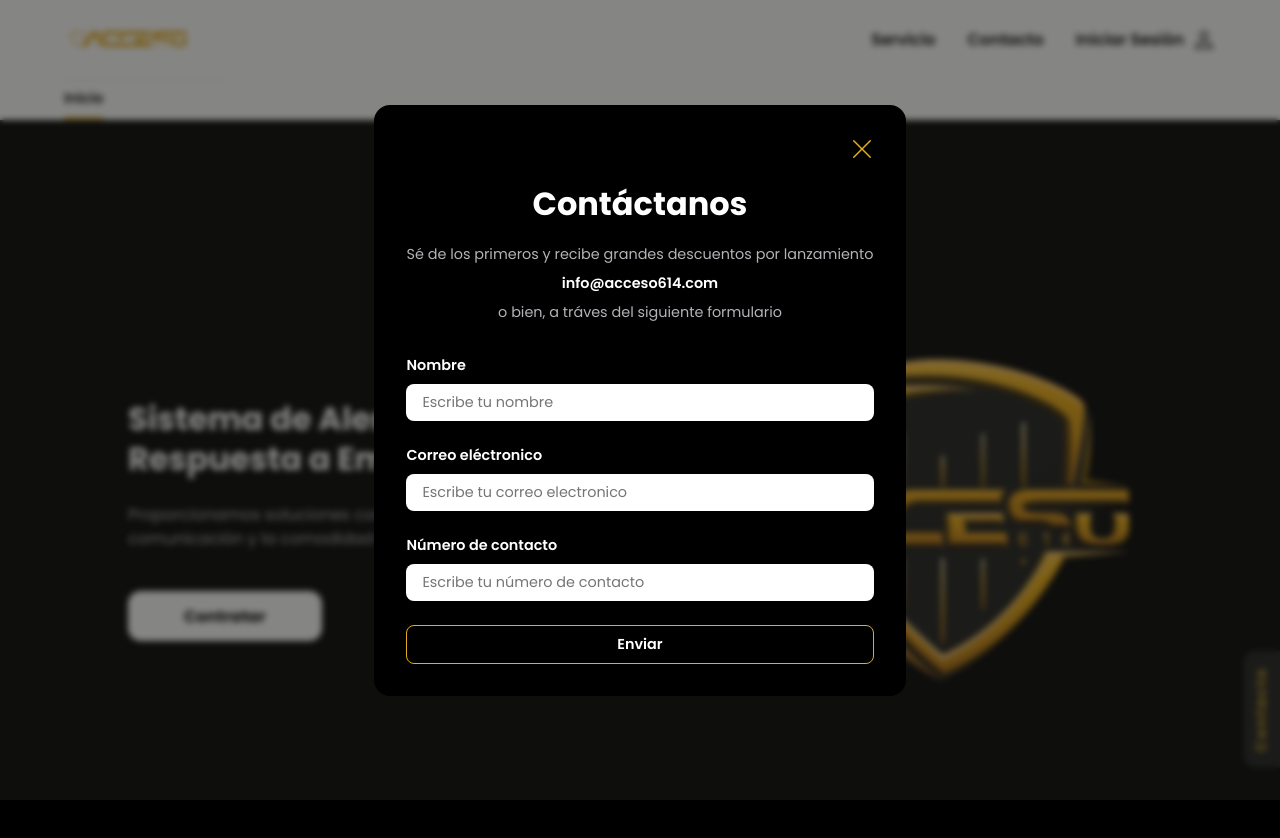
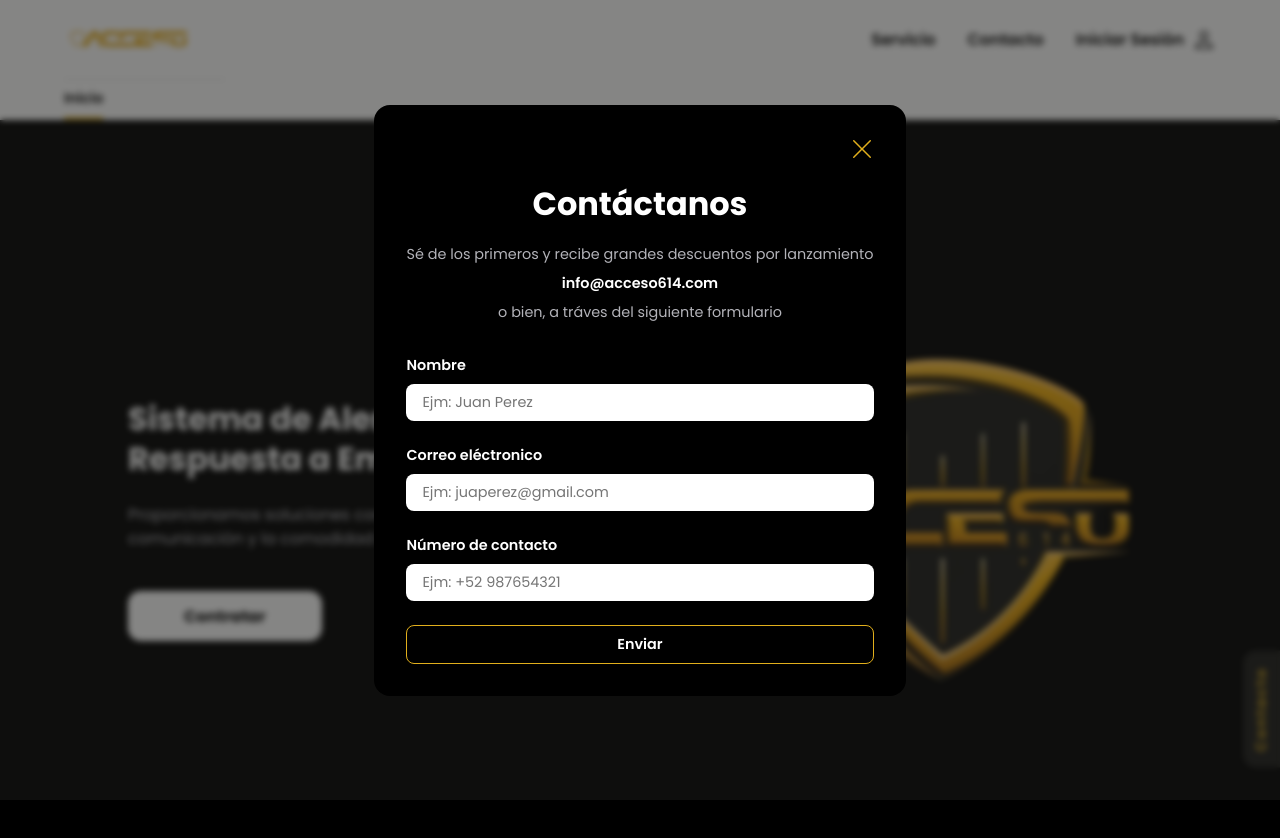
Before and after one commit to samuelgomez05/acceso-614, a plain HTML site: page index.html in a window 1280 px wide. Both pictures are taken after a click on the button "Contacto". Shown: the top 838 px of the page. Drawn offline with Linux system fonts and the light colour scheme.

Commit message:
change placeholdeer to modal contact

```diff
--- a/index.html
+++ b/index.html
@@ -190,15 +190,15 @@
       <form class="contact" action="#" method="post">
         <label class="contact__label" for="contact-name">
           Nombre
-          <input id="contact-name" class="contact__input" type="text" placeholder="Escribe tu nombre">
+          <input id="contact-name" class="contact__input" type="text" placeholder="Ejm: Juan Perez">
         </label>
         <label class="contact__label" for="contact-email">
           Correo eléctronico
-          <input id="contact-email" class="contact__input" type="email" placeholder="Escribe tu correo electronico">
+          <input id="contact-email" class="contact__input" type="email" placeholder="Ejm: juaperez@gmail.com">
         </label>
         <label class="contact__label" for="contact-number">
           Número de contacto
-          <input id="contact-number" class="contact__input" type="tel" placeholder="Escribe tu número de contacto">
+          <input id="contact-number" class="contact__input" type="tel" placeholder="Ejm: +52 987654321">
         </label>
         <input class="contact__input contact__input--submit" type="submit" value="Enviar">
       </form>
```
